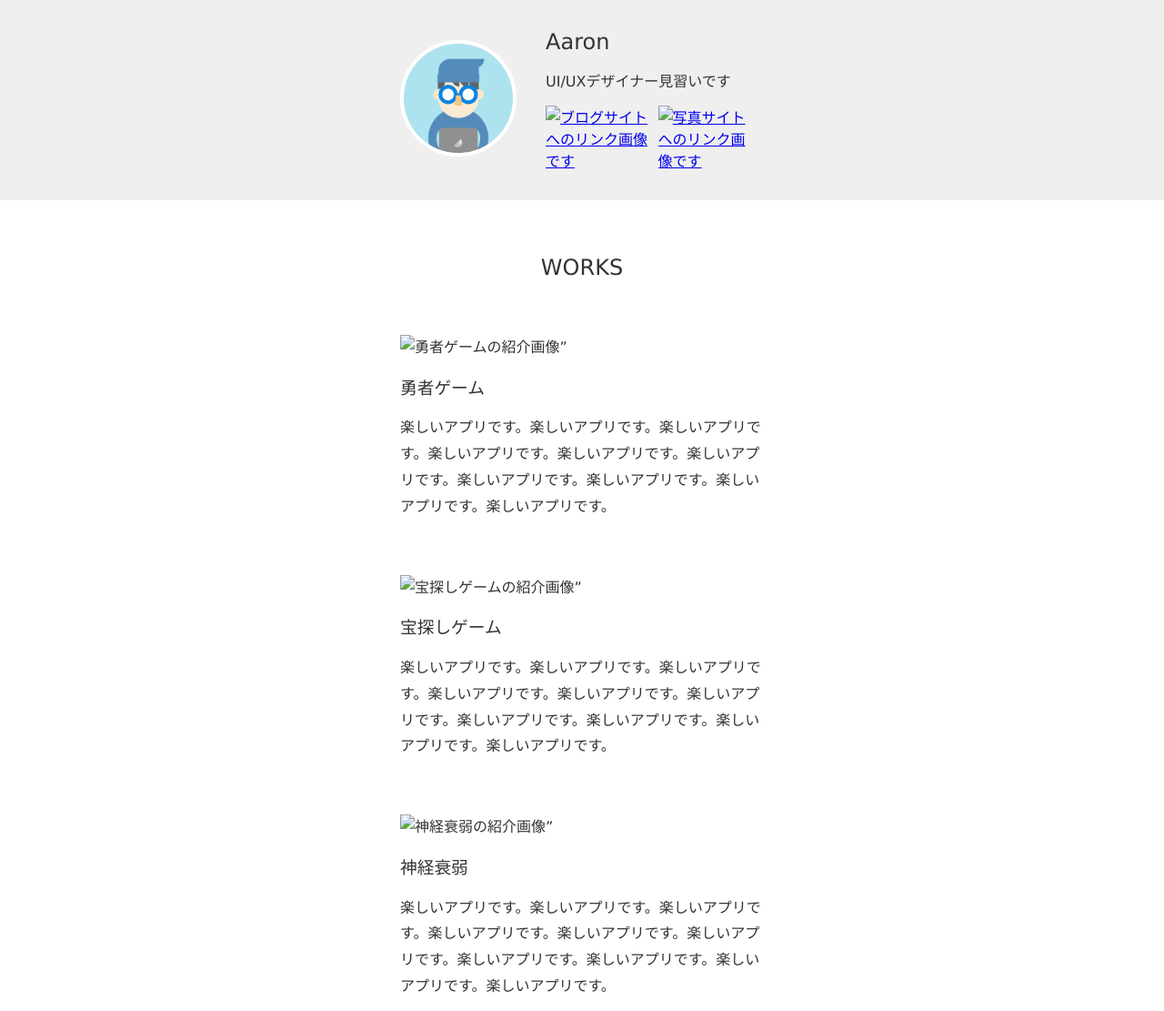
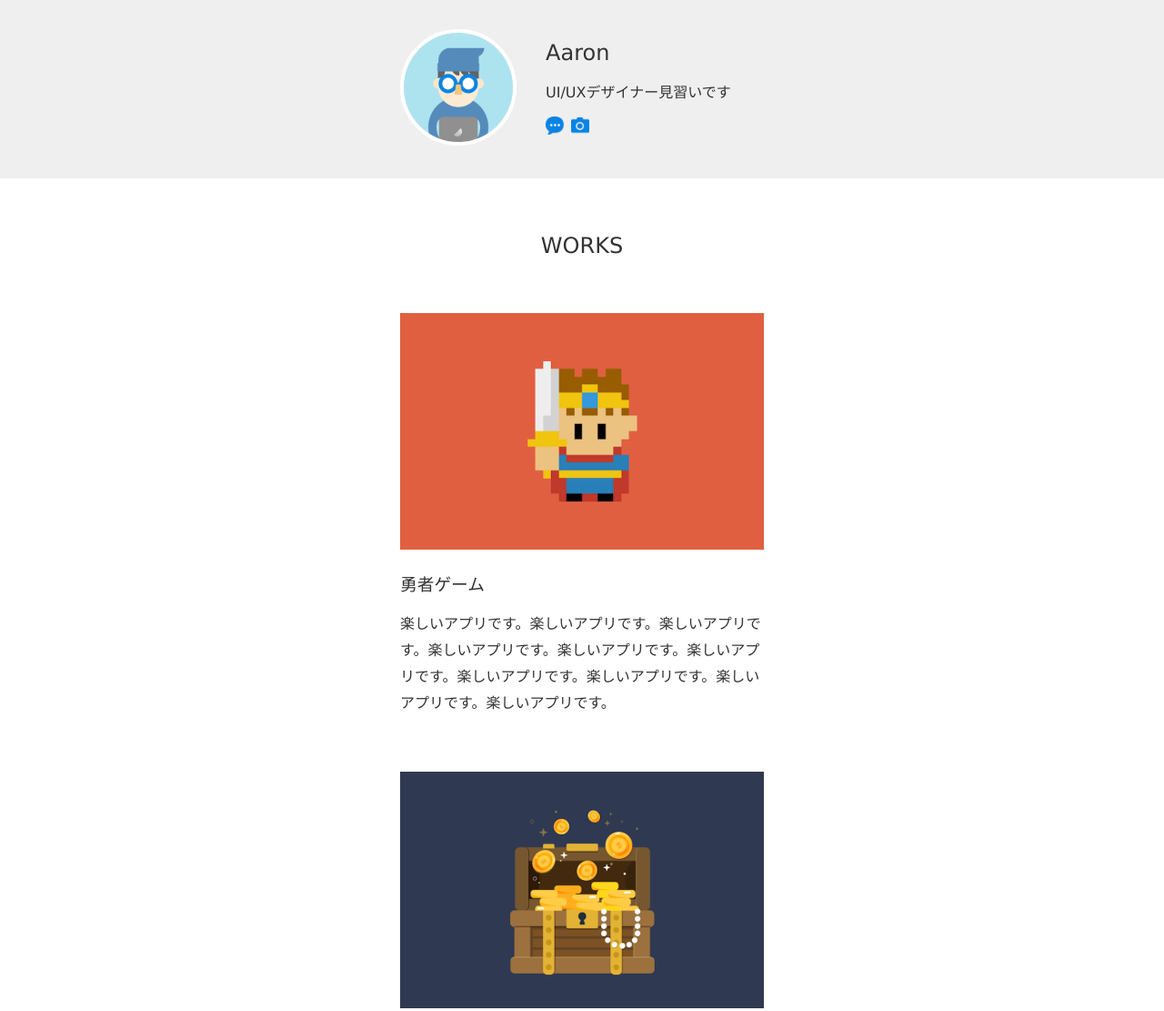
Before and after one commit to aaronw1906/First, a plain HTML site: page index.html in a window 1280 px wide. Shown: the top 1111 px of the page at 91% size. Drawn offline with Linux system fonts and the light colour scheme.

Commit message:
Update index.html

```diff
--- a/index.html
+++ b/index.html
@@ -19,12 +19,12 @@
         <ul>
           <li>
             <a href="http://dotinstall.com" target="_blank">
-              <img src="img/blog.png" width="20" height="20" alt="ブログサイトへのリンク画像です">
+              <img src="blog.png" width="20" height="20" alt="ブログサイトへのリンク画像です">
             </a>
           </li>
           <li>
             <a href="http://dotinstall.com" target="_blank">
-              <img src="img/photos.png" width="20" height="20" alt="写真サイトへのリンク画像です">
+              <img src="photos.png" width="20" height="20" alt="写真サイトへのリンク画像です">
             </a>
           </li>
         </ul>
@@ -37,19 +37,19 @@
     <h1>WORKS</h1>
 
     <section>
-      <img src="img/work1.png" width="400" height="260" alt=勇者ゲームの紹介画像”>
+      <img src="work1.png" width="400" height="260" alt=勇者ゲームの紹介画像”>
       <h1>勇者ゲーム</h1>
       <p>楽しいアプリです。楽しいアプリです。楽しいアプリです。楽しいアプリです。楽しいアプリです。楽しいアプリです。楽しいアプリです。楽しいアプリです。楽しいアプリです。楽しいアプリです。</p>
     </section>
 
     <section>
-      <img src="img/work2.png" width="400" height="260" alt=宝探しゲームの紹介画像”>
+      <img src="work2.png" width="400" height="260" alt=宝探しゲームの紹介画像”>
       <h1>宝探しゲーム</h1>
       <p>楽しいアプリです。楽しいアプリです。楽しいアプリです。楽しいアプリです。楽しいアプリです。楽しいアプリです。楽しいアプリです。楽しいアプリです。楽しいアプリです。楽しいアプリです。</p>
     </section>
 
     <section>
-      <img src="img/work3.png" width="400" height="260" alt=神経衰弱の紹介画像”>
+      <img src="work3.png" width="400" height="260" alt=神経衰弱の紹介画像”>
      <h1>神経衰弱</h1>
      <p>楽しいアプリです。楽しいアプリです。楽しいアプリです。楽しいアプリです。楽しいアプリです。楽しいアプリです。楽しいアプリです。楽しいアプリです。楽しいアプリです。楽しいアプリです。</p>
     </section>
```
